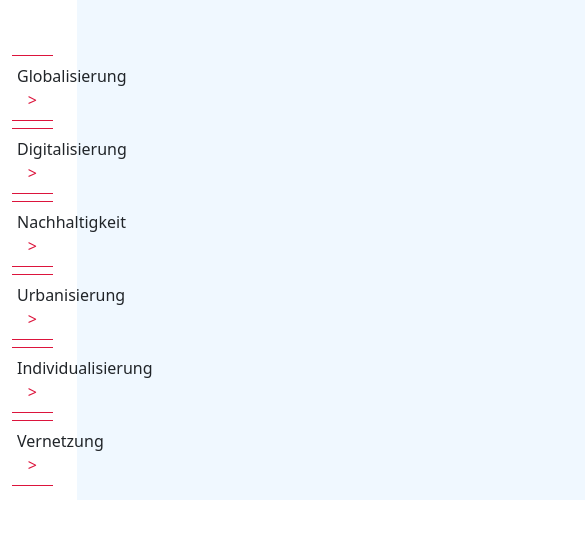
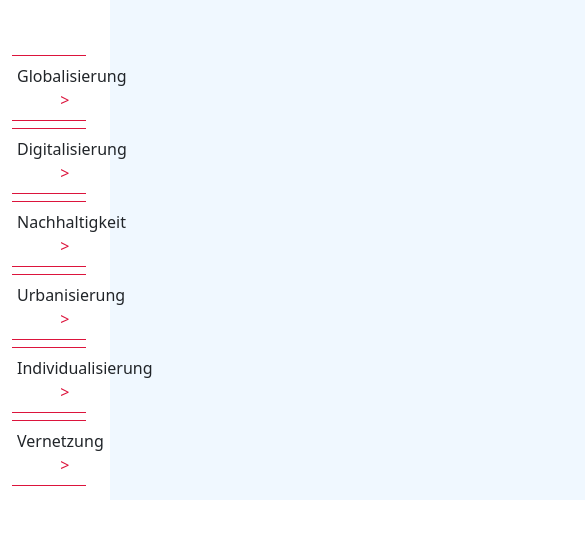
Before and after one commit to nomananwar07/U-Bahn-Karte, a website with bundled scripts: page index.html in a window 390 px wide. Shown: the top 538 px of the page, 585 px wide, since content can reach past the window. Built offline with nearby package versions, Linux system fonts and the light colour scheme; files whose address does not match are found by name; a web font is replaced by a local one.

Commit message:
mobile support

```diff
--- a/index.html
+++ b/index.html
@@ -24,8 +24,8 @@
 <!--  <iframe sandbox="allow-popups allow-scripts allow-forms allow-same-origin" marginwidth="0" marginheight="0" style="height:500px;" scrolling="false"></iframe>-->
   <div class="container">
 	<div class="row">
-	  <div class="col-2">
-		<div class="list-group my-5">
+	  <div class="col-3">
+		<div class="list-group my-5 mx-lg-5">
 <!--          <a href="#" class="list-group-item list-group-item-action active" aria-current="true">-->
 <!--            The current link item-->
 <!--          </a>-->
@@ -38,7 +38,7 @@
 <!--          <a href="#" class="list-group-item list-group-item-action disabled" tabindex="-1" aria-disabled="true">A disabled link item</a>-->
 		</div>
 	  </div>
-	  <div class="col-10">
+	  <div class="col-9">
 		  <div class="row">
 			  <div class="col-11">
 				  <div id="tube-map"></div>
--- a/tubeMap.css
+++ b/tubeMap.css
@@ -14,7 +14,7 @@ html, body {
 #tube-map {
     /*margin-left: 10px;*/
     height: 500px;
-    width: 1500px;
+    width: 1000px;
     background-color:aliceblue;
     display: block;
     margin: auto;
```
